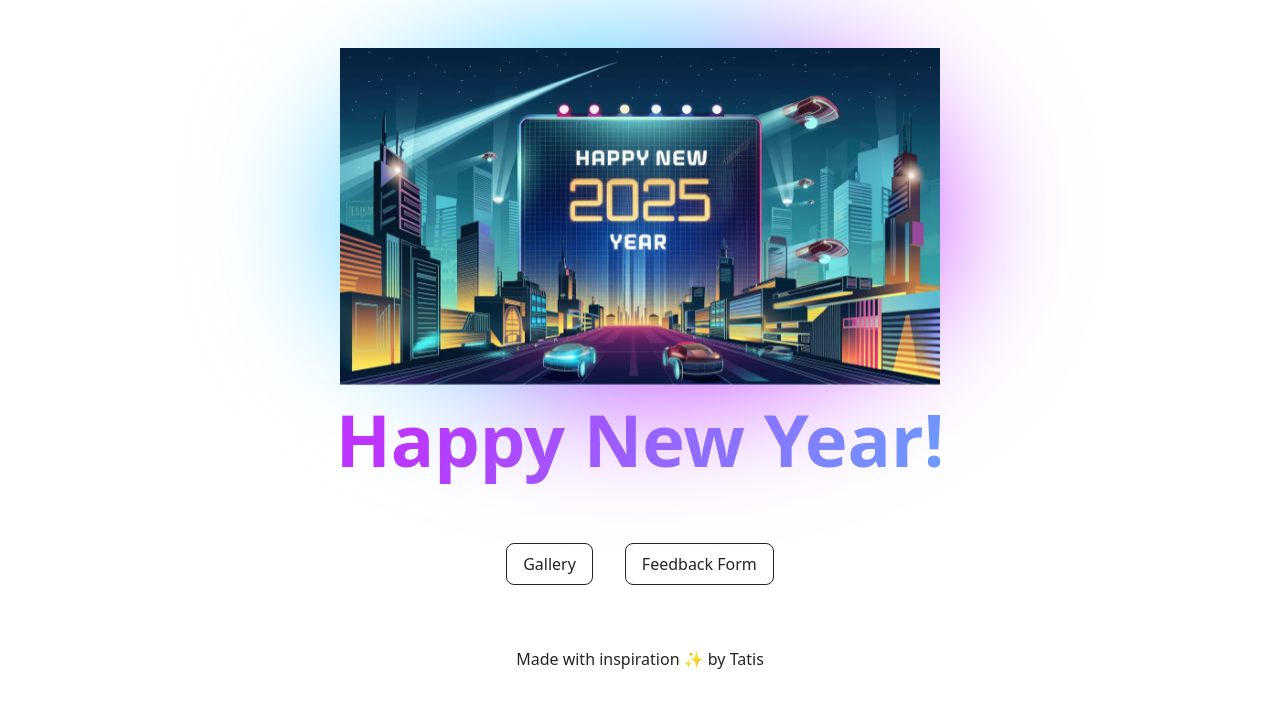
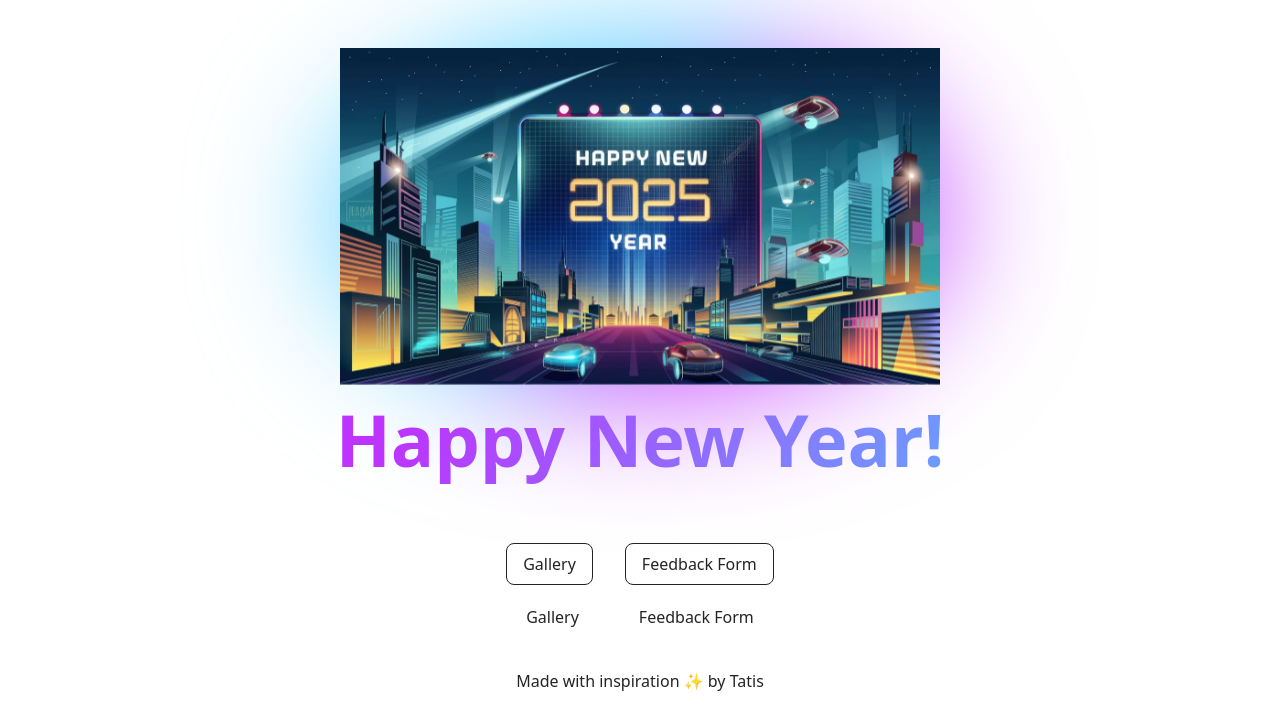
Before and after one commit to TattiS/goit-js-hw-09, a website built with Vite: page src/index.html in a window 1280 px wide. Shown: the part 109-822 px from the top of the page. Before the commit the page ends 800 px from the top, so only its background shows below. Built offline with nearby package versions, Linux system fonts and the light colour scheme.

Commit message:
add additional links to index

```diff
--- a/src/css/vite-promo.css
+++ b/src/css/vite-promo.css
@@ -98,3 +98,10 @@
 .main-page .menu-item-hidden {
   display: none;
 }
+
+.main-page .link-list {
+  margin: 20px auto;
+  display: flex;
+  flex-direction: row;
+  column-gap: 60px;
+}
--- a/src/index.html
+++ b/src/index.html
@@ -17,7 +17,10 @@
     <load src="./partials/vite-promo.html" />
     <load src="./partials/badges.html" />
   </main>
-
+  <ul class="link-list">
+    <li class="link-list-item"><a href="./1-gallery.html" class="link-item">Gallery</a></li>
+    <li class="link-list-item"><a href="./2-form.html" class="link-item">Feedback Form</a></li>
+  </ul>
   <load src="./partials/footer.html" />
 </body>
 
```
